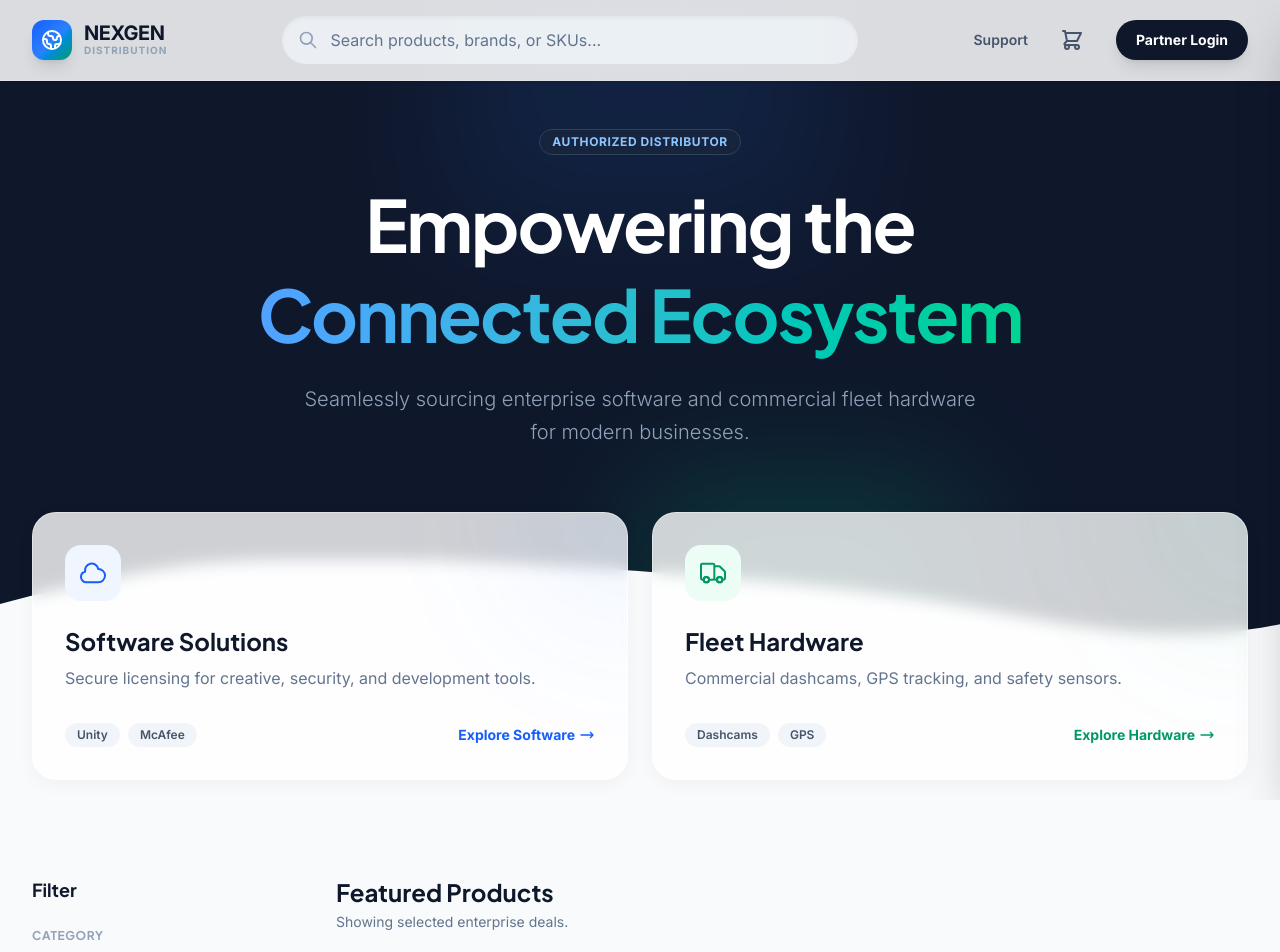
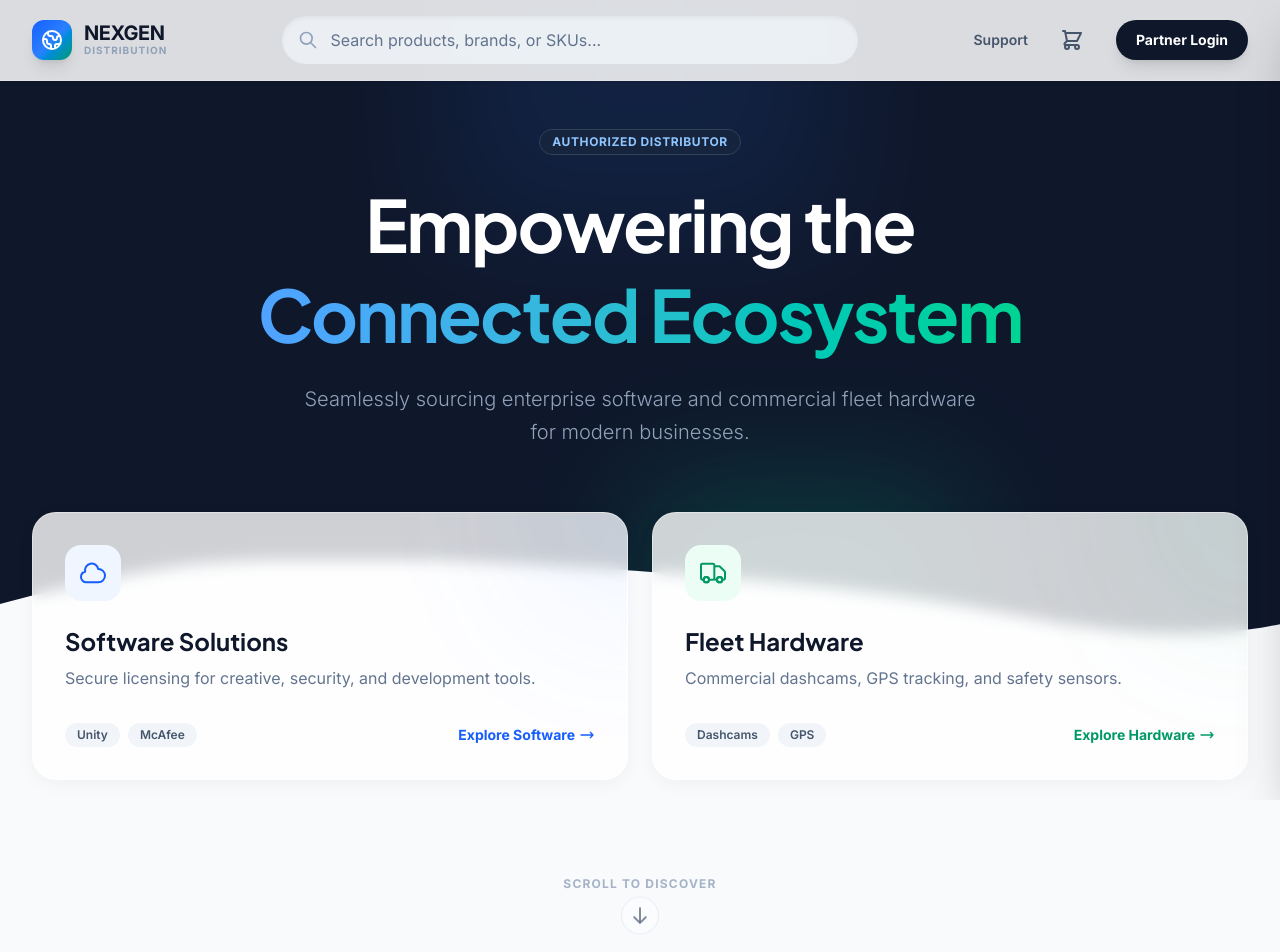
Before and after one commit to RitwikGupta-0501/Global-Technologies-Frontend, a Next.js app: page / in a window 1280 px wide. Shown: the top 952 px of the page. Built offline with nearby package versions, Linux system fonts and the light colour scheme.

Commit message:
Added scrolling to separate Highlights from Featured Products

```diff
--- a/components/home/HighlightsSection.tsx
+++ b/components/home/HighlightsSection.tsx
@@ -8,7 +8,7 @@ export default function HighlightsSection() {
       <div className="max-w-7xl mx-auto">
         <div className="grid md:grid-cols-2 gap-6">
           {/* Software Card */}
-          <div className="group glass-card p-8 rounded-3xl hover:-translate-y-1 transition-transform duration-300 relative overflow-hidden bg-white">
+          <div className="group glass-card p-8 rounded-3xl hover:-translate-y-1 transition-transform duration-300 relative overflow-hidden bg-white shadow-lg border border-slate-100">
             <div className="absolute top-0 right-0 w-64 h-64 bg-blue-500/5 rounded-full blur-3xl -translate-y-1/2 translate-x-1/2 pointer-events-none" />
             <div className="relative z-10 flex flex-col h-full">
               <div className="w-14 h-14 rounded-2xl bg-blue-50 text-blue-600 flex items-center justify-center mb-6">
@@ -70,7 +70,7 @@ export default function HighlightsSection() {
           </div>
 
           {/* Hardware Card */}
-          <div className="group glass-card p-8 rounded-3xl hover:-translate-y-1 transition-transform duration-300 relative overflow-hidden bg-white">
+          <div className="group glass-card p-8 rounded-3xl hover:-translate-y-1 transition-transform duration-300 relative overflow-hidden bg-white shadow-lg border border-slate-100">
             <div className="absolute top-0 right-0 w-64 h-64 bg-emerald-500/5 rounded-full blur-3xl -translate-y-1/2 translate-x-1/2 pointer-events-none" />
             <div className="relative z-10 flex flex-col h-full">
               <div className="w-14 h-14 rounded-2xl bg-emerald-50 text-emerald-600 flex items-center justify-center mb-6">
@@ -137,6 +137,29 @@ export default function HighlightsSection() {
             </div>
           </div>
         </div>
+
+        {/* Scroll Indicator - Pushes content down and provides visual cue */}
+        <div className="mt-24 flex flex-col items-center justify-center text-slate-400 opacity-80 hover:opacity-100 transition-opacity">
+          <span className="text-xs font-bold uppercase tracking-widest mb-3">
+            Scroll to discover
+          </span>
+          <div className="animate-bounce p-2 rounded-full bg-white/50 backdrop-blur-sm border border-slate-200">
+            <svg
+              xmlns="http://www.w3.org/2000/svg"
+              className="h-5 w-5 text-slate-600"
+              fill="none"
+              viewBox="0 0 24 24"
+              stroke="currentColor"
+            >
+              <path
+                strokeLinecap="round"
+                strokeLinejoin="round"
+                strokeWidth={2}
+                d="M19 14l-7 7m0 0l-7-7m7 7V3"
+              />
+            </svg>
+          </div>
+        </div>
       </div>
     </section>
   );
```
